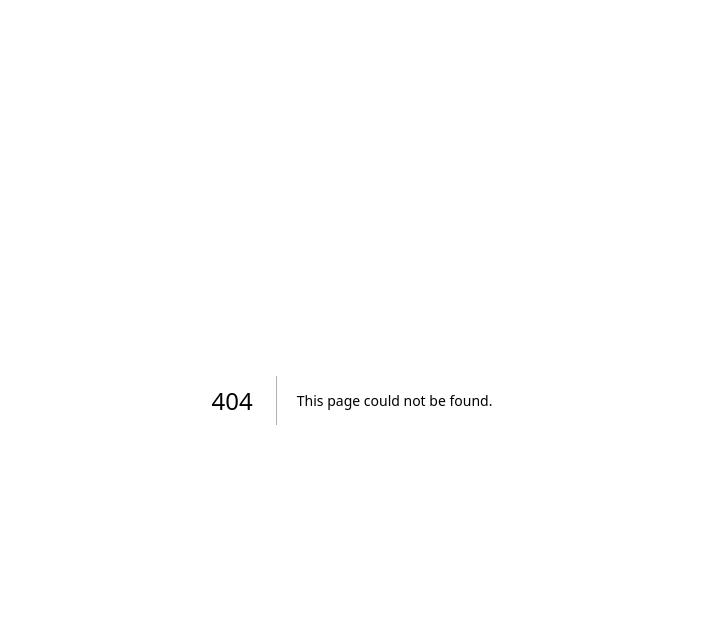
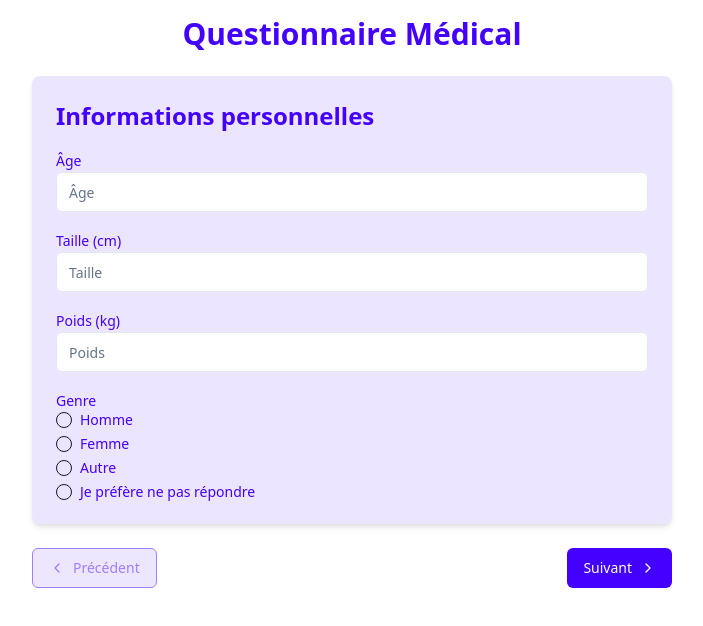
Before and after one commit to SaintenoyTom/Workshop-2024-G22, a Next.js app: page /form in a window 1280 px wide. Before the commit this address had no page. Shown: the top 626 px of the page, without its empty margins (288-991 px from the left). Built offline with nearby package versions, Linux system fonts and the light colour scheme.

Commit message:
form page

```diff
--- a/app/medical-questionnaire/page.tsx
+++ b/app/form/page.tsx
@@ -62,13 +62,13 @@ export default function MedicalQuestionnaireCarousel() {
 
   const handleSubmit = async () => {
     // Simuler l'envoi à ChatGPT et obtenir un diagnostic
-    const diagnosisResponse = await fetch('/api/getDiagnosis', {
-      method: 'POST',
-      headers: { 'Content-Type': 'application/json' },
-      body: JSON.stringify(formData)
-    })
-    const diagnosisData = await diagnosisResponse.json()
-    setDiagnosis(diagnosisData.diagnosis)
+    //const diagnosisResponse = await fetch('/api/getDiagnosis', {
+    //  method: 'POST',
+    //  headers: { 'Content-Type': 'application/json' },
+    //  body: JSON.stringify(formData)
+    //})
+    //const diagnosisData = await diagnosisResponse.json()
+    setDiagnosis("test")
     setCurrentSlide(currentSlide + 1)
   }
 
@@ -82,55 +82,55 @@ export default function MedicalQuestionnaireCarousel() {
 
   const slides = [
     // Slide 0: Informations personnelles
-    <div key="personal-info" className="space-y-4 bg-[#7f00ff]/10 p-6 rounded-lg shadow-md">
-      <h2 className="text-2xl font-bold text-[#7f00ff]">Informations personnelles</h2>
+    <div key="personal-info" className="space-y-4 bg-[#4400ff]/10 p-6 rounded-lg shadow-md">
+      <h2 className="text-2xl font-bold text-[#4400ff]">Informations personnelles</h2>
       <div>
-        <Label htmlFor="age" className="text-[#7f00ff]">Âge</Label>
+        <Label htmlFor="age" className="text-[#4400ff]">Âge</Label>
         <Input id="age" name="age" value={formData.age} onChange={handleInputChange} placeholder="Âge" />
       </div>
       <div>
-        <Label htmlFor="height" className="text-[#7f00ff]">Taille (cm)</Label>
+        <Label htmlFor="height" className="text-[#4400ff]">Taille (cm)</Label>
         <Input id="height" name="height" value={formData.height} onChange={handleInputChange} placeholder="Taille" />
       </div>
       <div>
-        <Label htmlFor="weight" className="text-[#7f00ff]">Poids (kg)</Label>
+        <Label htmlFor="weight" className="text-[#4400ff]">Poids (kg)</Label>
         <Input id="weight" name="weight" value={formData.weight} onChange={handleInputChange} placeholder="Poids" />
       </div>
       <div>
-        <Label className="text-[#7f00ff]">Genre</Label>
+        <Label className="text-[#4400ff]">Genre</Label>
         <RadioGroup name="gender" value={formData.gender} onValueChange={(value) => setFormData(prev => ({ ...prev, gender: value }))}>
           <div className="flex items-center space-x-2">
             <RadioGroupItem value="male" id="male" />
-            <Label htmlFor="male" className="text-[#7f00ff]">Homme</Label>
+            <Label htmlFor="male" className="text-[#4400ff]">Homme</Label>
           </div>
           <div className="flex items-center space-x-2">
             <RadioGroupItem value="female" id="female" />
-            <Label htmlFor="female" className="text-[#7f00ff]">Femme</Label>
+            <Label htmlFor="female" className="text-[#4400ff]">Femme</Label>
           </div>
           <div className="flex items-center space-x-2">
             <RadioGroupItem value="other" id="other" />
-            <Label htmlFor="other" className="text-[#7f00ff]">Autre</Label>
+            <Label htmlFor="other" className="text-[#4400ff]">Autre</Label>
           </div>
           <div className="flex items-center space-x-2">
             <RadioGroupItem value="prefer_not_to_say" id="prefer_not_to_say" />
-            <Label htmlFor="prefer_not_to_say" className="text-[#7f00ff]">Je préfère ne pas répondre</Label>
+            <Label htmlFor="prefer_not_to_say" className="text-[#4400ff]">Je préfère ne pas répondre</Label>
           </div>
         </RadioGroup>
       </div>
     </div>,
 
     // Slide 1: Symptômes
-    <div key="symptoms" className="space-y-4 bg-[#7f00ff]/10 p-6 rounded-lg shadow-md">
-      <h2 className="text-2xl font-bold text-[#7f00ff]">Symptômes</h2>
+    <div key="symptoms" className="space-y-4 bg-[#4400ff]/10 p-6 rounded-lg shadow-md">
+      <h2 className="text-2xl font-bold text-[#4400ff]">Symptômes</h2>
       {commonSymptoms.map(symptom => (
         <div key={symptom} className="flex items-center space-x-2">
           <Checkbox
             id={symptom}
             checked={formData.symptoms.includes(symptom)}
             onCheckedChange={() => handleSymptomToggle(symptom)}
-            className="border-[#7f00ff] text-[#7f00ff]"
+            className="border-[#4400ff] text-[#4400ff]"
           />
-          <Label htmlFor={symptom} className="text-[#7f00ff]">{symptom}</Label>
+          <Label htmlFor={symptom} className="text-[#4400ff]">{symptom}</Label>
         </div>
       ))}
       <div className="flex space-x-2">
@@ -138,52 +138,52 @@ export default function MedicalQuestionnaireCarousel() {
           placeholder="Autre symptôme"
           value={formData.customSymptom}
           onChange={(e) => setFormData(prev => ({ ...prev, customSymptom: e.target.value }))}
-          className="bg-white/50 border-[#7f00ff]/50 focus:border-[#7f00ff]"
+          className="bg-white/50 border-[#4400ff]/50 focus:border-[#4400ff]"
         />
-        <Button onClick={handleCustomSymptom} className="bg-[#7f00ff] hover:bg-[#7f00ff]/80 text-white">Ajouter</Button>
+        <Button onClick={handleCustomSymptom} className="bg-[#4400ff] hover:bg-[#4400ff]/80 text-white">Ajouter</Button>
       </div>
     </div>,
 
     // Slide 2: Conditions d'utilisation
-    <div key="terms" className="space-y-4 bg-[#7f00ff]/10 p-6 rounded-lg shadow-md">
-      <h2 className="text-2xl font-bold text-[#7f00ff]">Conditions d'utilisation</h2>
+    <div key="terms" className="space-y-4 bg-[#4400ff]/10 p-6 rounded-lg shadow-md">
+      <h2 className="text-2xl font-bold text-[#4400ff]">Conditions d'utilisation</h2>
       <div className="flex items-center space-x-2">
         <Checkbox
           id="terms"
           checked={formData.termsAccepted}
           onCheckedChange={(checked) => setFormData(prev => ({ ...prev, termsAccepted: checked }))}
-          className="border-[#7f00ff] text-[#7f00ff]"
+          className="border-[#4400ff] text-[#4400ff]"
         />
-        <Label htmlFor="terms" className="text-[#7f00ff]">J'accepte les conditions d'utilisation du site</Label>
+        <Label htmlFor="terms" className="text-[#4400ff]">J'accepte les conditions d'utilisation du site</Label>
       </div>
     </div>,
 
     // Slide 3: Diagnostic et recommandations
-    <div key="diagnosis" className="space-y-4 bg-[#7f00ff]/10 p-6 rounded-lg shadow-md border border-[#7f00ff]/20">
-      <h2 className="text-2xl font-bold text-[#7f00ff]">Diagnostic</h2>
-      <p className="text-sm text-[#7f00ff]/80">Ce diagnostic est fourni à titre informatif uniquement et ne remplace pas l'avis d'un professionnel de santé.</p>
-      <Textarea value={diagnosis} readOnly className="h-40 bg-white/50 border-[#7f00ff]/50 focus:border-[#7f00ff] text-[#7f00ff]" />
-      <h3 className="text-xl font-semibold text-[#7f00ff]">Rendez-vous médicaux recommandés</h3>
+    <div key="diagnosis" className="space-y-4 bg-[#4400ff]/10 p-6 rounded-lg shadow-md border border-[#4400ff]/20">
+      <h2 className="text-2xl font-bold text-[#4400ff]">Diagnostic</h2>
+      <p className="text-sm text-[#4400ff]/80">Ce diagnostic est fourni à titre informatif uniquement et ne remplace pas l'avis d'un professionnel de santé.</p>
+      <Textarea value={diagnosis} readOnly className="h-40 bg-white/50 border-[#4400ff]/50 focus:border-[#4400ff] text-[#4400ff]" />
+      <h3 className="text-xl font-semibold text-[#4400ff]">Rendez-vous médicaux recommandés</h3>
       <Table>
         <TableHeader>
           <TableRow>
-            <TableHead className="text-[#7f00ff]">Spécialité</TableHead>
-            <TableHead className="text-[#7f00ff]">Recherche Doctolib</TableHead>
+            <TableHead className="text-[#4400ff]">Spécialité</TableHead>
+            <TableHead className="text-[#4400ff] pl-8">Recherche Doctolib</TableHead>
           </TableRow>
         </TableHeader>
         <TableBody>
           <TableRow>
-            <TableCell className="text-[#7f00ff]/80">Médecin généraliste</TableCell>
+            <TableCell className="text-[#4400ff]/80">Médecin généraliste</TableCell>
             <TableCell>
-              <a href="https://www.doctolib.fr/medecin-generaliste" target="_blank" rel="noopener noreferrer" className="text-[#7f00ff] hover:text-[#80ff00] underline">
+              <a href="https://www.doctolib.fr/medecin-generaliste" target="_blank" rel="noopener noreferrer" className="text-[#4400ff] hover:text-[#4400ff] underline font-medium hover:font-bold px-4 leading-[1.2] tracking-wide hover:tracking-normal transition-all duration-200">
                 Rechercher sur Doctolib
               </a>
             </TableCell>
           </TableRow>
           <TableRow>
-            <TableCell className="text-[#7f00ff]/80">Dermatologue</TableCell>
+            <TableCell className="text-[#4400ff]/80">Dermatologue</TableCell>
             <TableCell>
-              <a href="https://www.doctolib.fr/dermatologue" target="_blank" rel="noopener noreferrer" className="text-[#7f00ff] hover:text-[#80ff00] underline">
+              <a href="https://www.doctolib.fr/dermatologue" target="_blank" rel="noopener noreferrer" className="text-[#4400ff] hover:text-[#4400ff] underline font-medium hover:font-bold px-4 leading-[1.2] tracking-wide hover:tracking-normal transition-all duration-200">
                 Rechercher sur Doctolib
               </a>
             </TableCell>
@@ -195,21 +195,28 @@ export default function MedicalQuestionnaireCarousel() {
 
   return (
     <div className="container mx-auto p-4 max-w-2xl">
-      <h1 className="text-3xl font-bold mb-6 text-[#7f00ff] text-center">Questionnaire Médical</h1>
+      <h1 className="text-3xl font-bold mb-6 text-[#4400ff] text-center">Questionnaire Médical</h1>
       <div className="relative">
         {slides[currentSlide]}
         <div className="mt-6 flex justify-between">
-          <Button onClick={prevSlide} disabled={currentSlide === 0} variant="outline" className="bg-[#7f00ff]/20 text-[#7f00ff] hover:bg-[#7f00ff]/30 border-[#7f00ff]">
+          <Button onClick={prevSlide} disabled={currentSlide === 0} variant="outline" className="bg-[#4400ff]/20 text-[#4400ff] hover:bg-[#4400ff]/30 border-[#4400ff]">
             <ChevronLeft className="mr-2 h-4 w-4" /> Précédent
           </Button>
-          {currentSlide < slides.length - 1 ? (
-            <Button onClick={nextSlide} className="bg-[#7f00ff] text-white hover:bg-[#7f00ff]/80">
+          {currentSlide < slides.length - 2 ? (
+          <Button onClick={nextSlide} className="bg-[#4400ff] text-white hover:bg-[#4400ff]/80">
             Suivant <ChevronRight className="ml-2 h-4 w-4" />
           </Button>
-          ) : (
-            <Button onClick={handleSubmit} disabled={!formData.termsAccepted} className="bg-[#7f00ff] text-white hover:bg-[#7f00ff]/80">
+        ) : currentSlide === slides.length - 2 ? (
+          <Button
+            onClick={handleSubmit}
+            disabled={!formData.termsAccepted}
+            className="bg-[#4400ff] text-white hover:bg-[#4400ff]/80"
+          >
             Soumettre
           </Button>
+        ) : (
+          // Ne rien afficher sur la dernière diapositive
+          <div />
         )}
       </div>
     </div>
```
Lines whose indentation alone changed are shown as unchanged.
